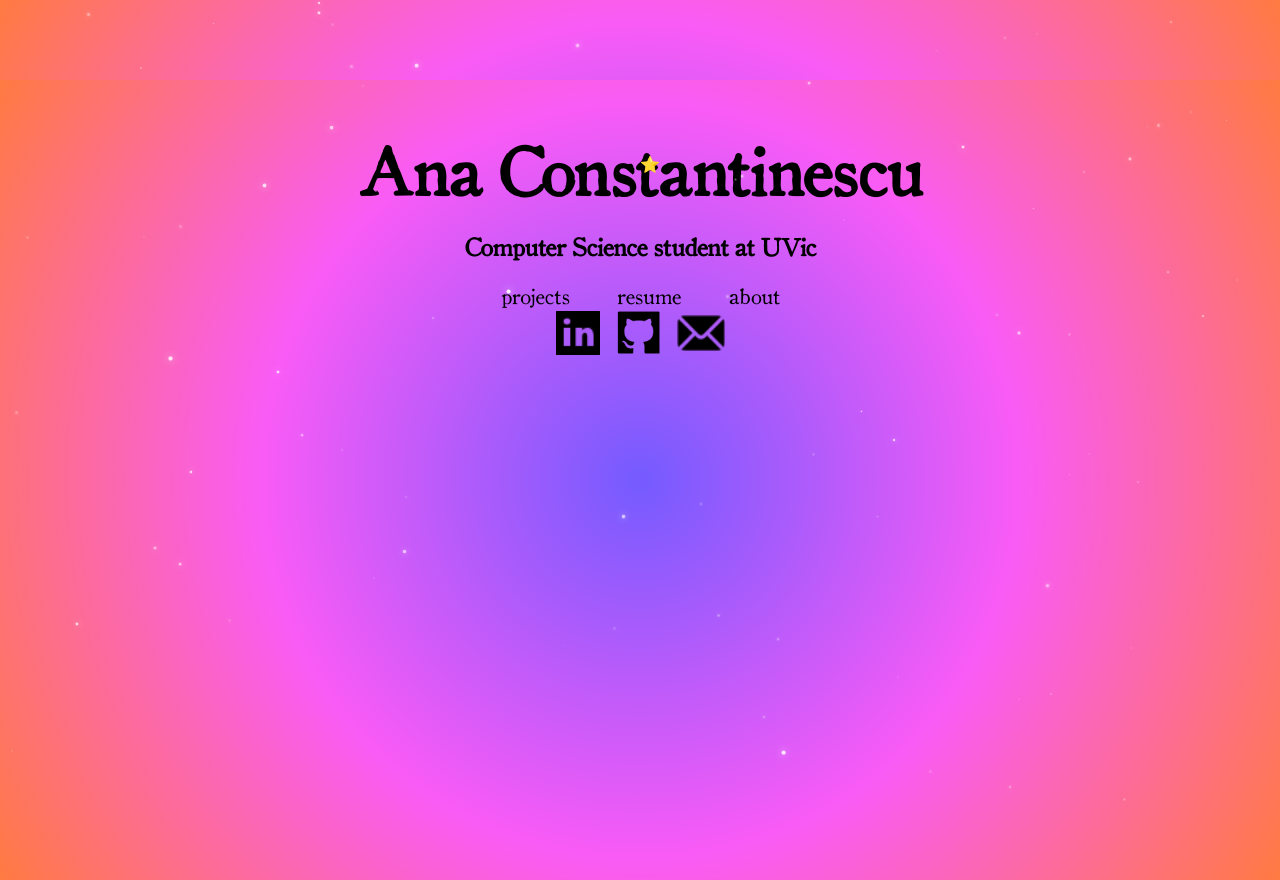
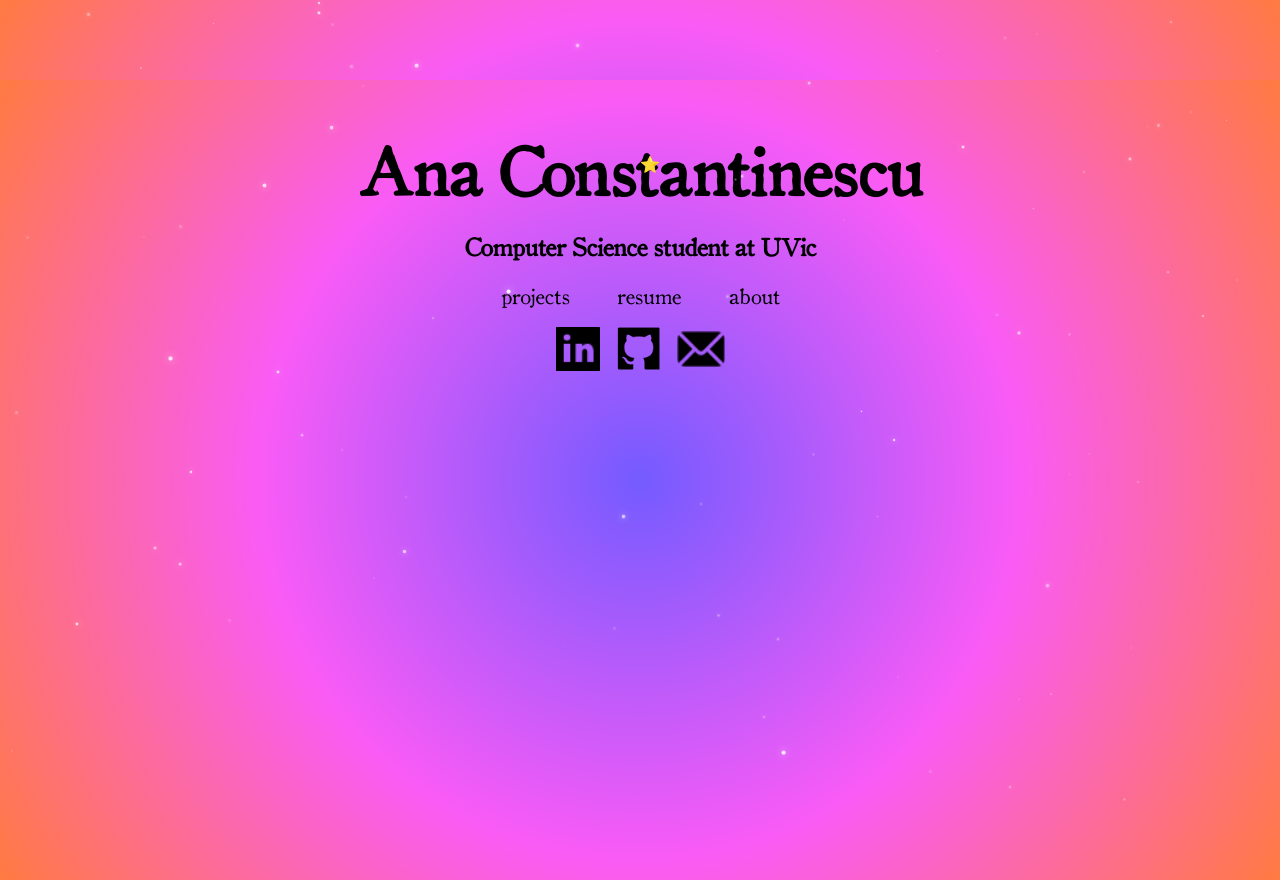
Before and after one commit to fluffyponyy/portfolio-website, a Next.js app: page / in a window 1280 px wide. Built offline with nearby package versions, Linux system fonts and the light colour scheme.

Commit message:
add spacing

```diff
--- a/src/components/links.css
+++ b/src/components/links.css
@@ -16,3 +16,7 @@
 .sm-link:hover {
   transform: scale(1.2); /* Increase size by 20% on hover */
 }
+
+.link-container {
+  margin: 1em;
+}
```
